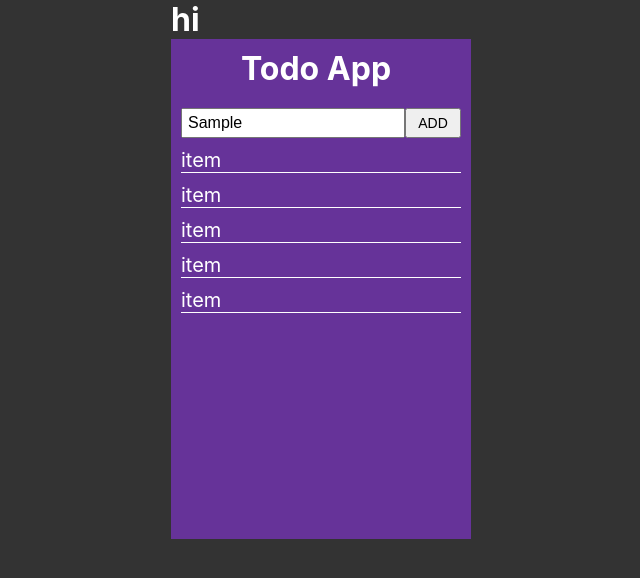
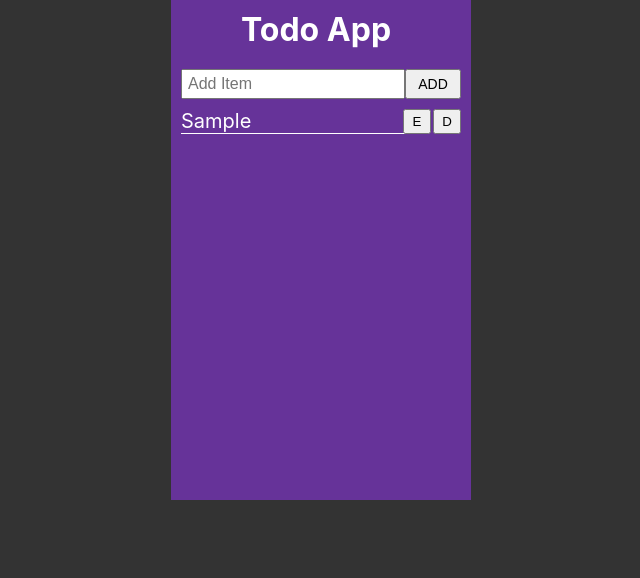
Before and after one commit to Tcodingg/todo_react, a React (Create React App) app: page / in a window 1280 px wide. Both pictures are taken after typing "Sample" into the empty fields and a click on the button "ADD". Shown: the top 578 px of the page, without its empty margins (319-959 px from the left). Built offline with nearby package versions, Linux system fonts and the light colour scheme.

Commit message:
add props

```diff
--- a/src/App.css
+++ b/src/App.css
@@ -24,6 +24,7 @@ body{
 
   height: 500px;
   width: 300px;
+  position: relative;
 }
 
 .input-container{
@@ -35,6 +36,8 @@ body{
   width: 100%;
 }
 
+
+
 .input-container input button {
   height: 30px;
   border: 1px solid black;
@@ -44,21 +47,44 @@ body{
   width: 80%;
   font-size: 16px;
   padding-left: 5px;
-
 }
-
 .input-container button{
   width: 20%;
   font-size: 14px;
-
 }
 
 .item-display{
   padding: 0 10px 10px 10px;
+  height: 75%;
+  overflow: scroll;
 }
 
-.item-display p{
+.todo-item{
+
+  display: flex;
+
+  flex-direction: row;
+  position: relative;
+  overflow: scroll;
+}
+
+.todo-item p{
   font-size: 20px;
   border-bottom: 1px solid white;
   margin-bottom: 10px;
+  width: 80%;
 }
+
+
+.edit-btn, .delete-btn{
+  width: 10%;
+  position: absolute;
+  right: 30px;
+  top: 0;
+  height: 25px;
+}
+
+.delete-btn{
+right: 0px;
+
+}
--- a/src/App.js
+++ b/src/App.js
@@ -5,7 +5,7 @@ import Todo_app from "./Todo_app";
 function App() {
   return (
     <div className="App">
-      <h1>hi</h1>
+
       <Todo_app />
     </div>
   );
--- a/src/Todo_app.jsx
+++ b/src/Todo_app.jsx
@@ -1,35 +1,66 @@
 import React, {useState} from "react"
+import './App.css';
+
+
 
 export default function Todo_app(){
-    const [item, setItem] = useState('');
-    const [itemVal, setItemVal] = useState('')
+    const [todo, setTodo] = useState('');
+    const [todoVal, setTodoVal] = useState('')
+    const[todoList, setTodoList] = useState([]);
 
     function handleInput(event){
         const inputVal = event.target.value;
-        setItem(inputVal);
-        setItemVal(inputVal);
+
+        setTodo(inputVal);
+        setTodoVal(inputVal);
 
     }
 
-    function addItem(){
-        console.log(itemVal)
+    function addTodo(e){
+        setTodoList((preVal)=>[...preVal, todoVal]);
 
+        setTodoVal('');
+        setTodo('');
     }
+
+function AllTodo(props){
+    const newTodo = props.newTodoList
+
+  return newTodo.map((item)=> {
+      return <div className="todo-item">
+                <p>{item} </p>
+                <button className='edit-btn'>E</button>
+                <button className = 'delete-btn'> D</button>
+             </div>
+  }
+  ).reverse()
+
+
+}
+
+
+
+
+
 
 
     return(
         <div className="container">
             <h1 className='logo'>Todo App</h1>
             <div className="input-container">
-                <input onChange={handleInput} type="text" placeholder='Add Item' value={item}/>
-                <button onClick={addItem}>ADD</button>
+                <input onChange={handleInput} type="text" placeholder='Add Item' value={todo}/>
+                <button onClick={addTodo}>ADD</button>
             </div>
             <div className="item-display">
-                <p>item </p>
-                <p>item </p>
-                <p>item </p>
-                <p>item </p>
-                <p>item </p>
+                <AllTodo newTodoList={todoList} />
+
+
+            {/* <div className="todo-item">
+                <p>{item} </p>
+                <button className='edit-btn'>E</button>
+                <button className = 'delete-btn'> D</button>
+            </div> */}
+
             </div>
         </div>
     )
--- a/src/index.js
+++ b/src/index.js
@@ -2,7 +2,6 @@ import React from 'react';
 import ReactDOM from 'react-dom';
 import './index.css';
 import App from './App';
-import reportWebVitals from './reportWebVitals';
 
 ReactDOM.render(
 
@@ -13,4 +12,3 @@ ReactDOM.render(
 // If you want to start measuring performance in your app, pass a function
 // to log results (for example: reportWebVitals(console.log))
 // or send to an analytics endpoint. Learn more: https://bit.ly/CRA-vitals
-reportWebVitals();
```
Also changed, not shown: 1 other file (tests, documents, lock files or other folders).
